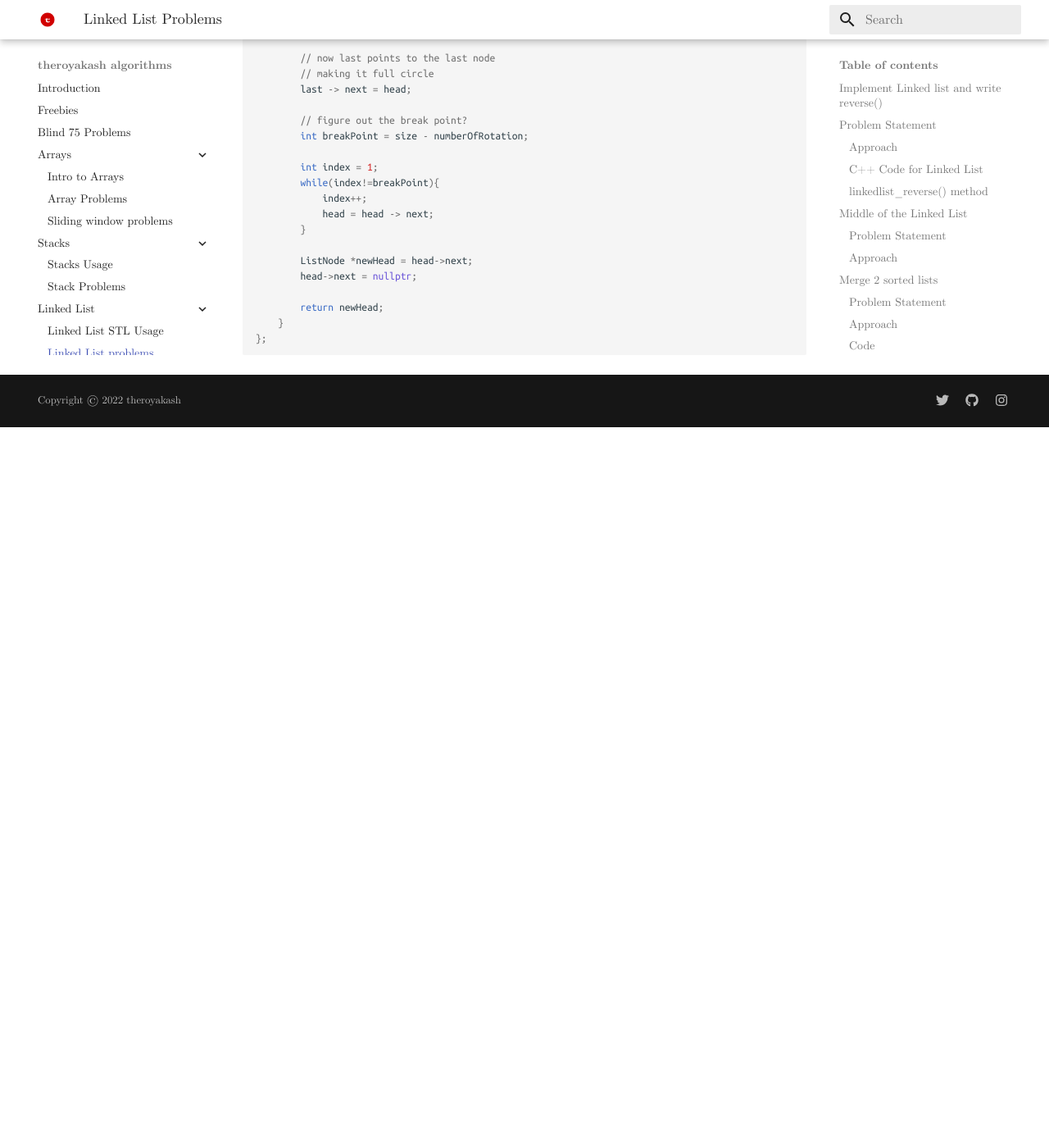
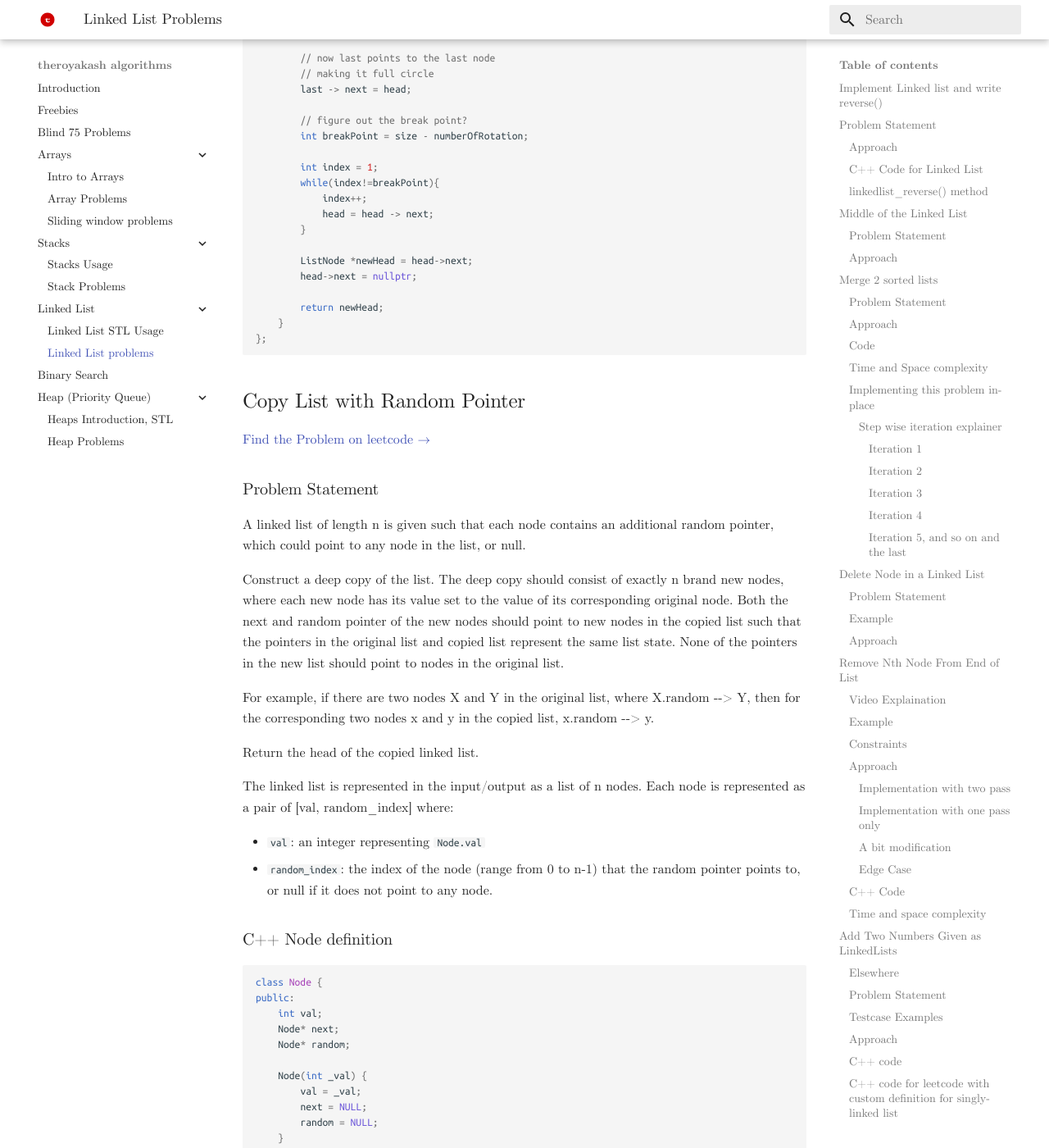
Before and after one commit to theroyakash/algorithms.theroyakash.com, an MkDocs documentation site: the page built from docs/LinkedLists/problems.md, in a window 1280 px wide and 1400 px high, scrolled down 35070 px. Shown: the whole window at 82% size. Built offline with MkDocs 1.6.1 and Material for MkDocs 9.7.7, drawn with Linux system fonts in a browser that asks for light colours; before the commit the page ends 35591 px from its top, so only the background shows below that; some of the changed text lies outside the part shown.

Commit message:
📦 NEW: Copy List with Random Pointer added

````diff
--- a/docs/LinkedLists/problems.md
+++ b/docs/LinkedLists/problems.md
@@ -1218,3 +1218,87 @@
     }
 };
 ```
+
+## Copy List with Random Pointer
+[Find the Problem on leetcode $\to$](https://leetcode.com/problems/copy-list-with-random-pointer/)
+### Problem Statement
+A linked list of length n is given such that each node contains an additional random pointer, which could point to any node in the list, or null.
+
+Construct a deep copy of the list. The deep copy should consist of exactly n brand new nodes, where each new node has its value set to the value of its corresponding original node. Both the next and random pointer of the new nodes should point to new nodes in the copied list such that the pointers in the original list and copied list represent the same list state. None of the pointers in the new list should point to nodes in the original list.
+
+For example, if there are two nodes X and Y in the original list, where X.random --> Y, then for the corresponding two nodes x and y in the copied list, x.random --> y.
+
+Return the head of the copied linked list.
+
+The linked list is represented in the input/output as a list of n nodes. Each node is represented as a pair of [val, random_index] where:
+
+* `val`: an integer representing `Node.val`
+* `random_index`: the index of the node (range from 0 to n-1) that the random pointer points to, or null if it does not point to any node.
+
+### C++ Node definition
+```cpp
+class Node {
+public:
+    int val;
+    Node* next;
+    Node* random;
+
+    Node(int _val) {
+        val = _val;
+        next = NULL;
+        random = NULL;
+    }
+};
+```
+### Approach
+- Create a new node traveller, which will be returned as the new deep copy of the linked list. For each element in the list create a new node in the deep copy of the list.
+- During this time also record a `unordered_map<long long int, long long int>` of list nodes and corrosponding deep copy of the node's address.
+- Now for each element in list and deep copy of the list, set the deep copy node's random pointer to the address of `map[list.random]`.
+
+```cpp
+class Solution {
+public:
+    Node* copyRandomList(Node* head) {
+
+        Node *copy = new Node(-6969);
+
+        Node *copyTraveller = copy;
+        Node *traveller = head;
+
+        unordered_map<long long int, long long int> map;
+
+        while(traveller){
+            long long int thisNodeAddress = reinterpret_cast<long long int> (traveller);
+            int thisNodeValue = traveller->val;
+
+            // Create a node copy and store the address here for later mapping.
+            Node *nextCpy = new Node(thisNodeValue);
+            copyTraveller->next = nextCpy;
+            copyTraveller = copyTraveller->next;
+
+            long long int copyNodeAddress = reinterpret_cast<long long int> (nextCpy);
+
+            map.insert({thisNodeAddress, copyNodeAddress});
+
+            traveller = traveller->next;
+        }
+
+        Node* traveller1 = copy->next;
+        Node* traveller2 = head;
+
+        while(traveller1 and traveller2){
+
+            traveller1->random = reinterpret_cast<Node*> (map[reinterpret_cast<long long int> (traveller2->random)]);
+
+            traveller1 = traveller1->next;
+            traveller2 = traveller2->next;
+        }
+
+        return copy->next;
+    }
+};
+```
+
+### Time and Memory complexity
+- We are traversing the list 2 times so $O(\mathcal{N})$ time and
+- we are using a map with max of $\mathcal{N}$ elements so $O(\mathcal{N})$ memory complexity.
````
